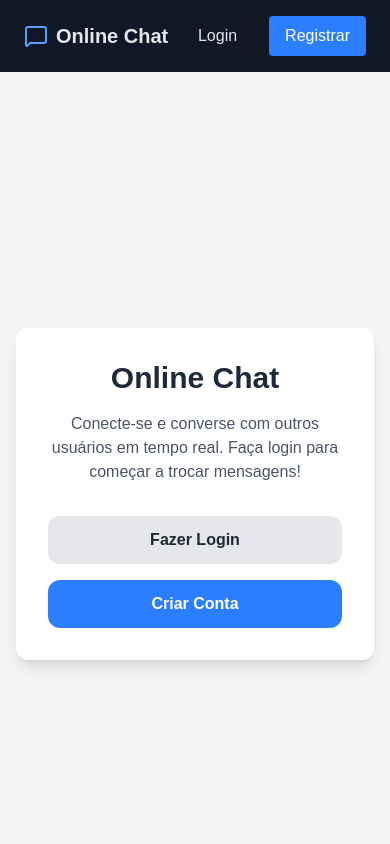
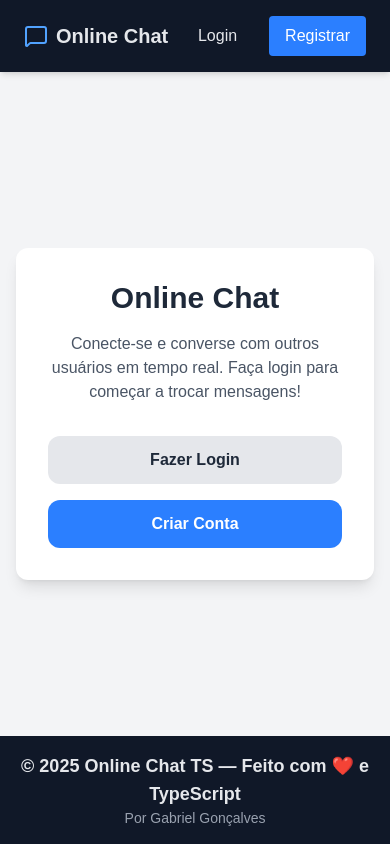
Before and after one commit to GabrielG71/online-chat-js, a Next.js app: page / in a window 390 px wide. Shown: the top 844 px of the page. Built offline with nearby package versions, Linux system fonts and the light colour scheme; no server answers.

Commit message:
Update Responsive

```diff
--- a/src/app/components/LayoutComponents/Footer.tsx
+++ b/src/app/components/LayoutComponents/Footer.tsx
@@ -2,7 +2,7 @@ import React from "react";
 
 const Footer: React.FC = () => {
   return (
-    <footer className="bg-gray-900 text-gray-200 py-4 mt-auto">
+    <footer className="fixed bottom-0 left-0 right-0 z-40 bg-gray-900 text-gray-200 py-4">
       <div className="container mx-auto text-center">
         <p className="text-lg font-semibold">
           © 2025 Online Chat TS — Feito com{" "}
--- a/src/app/components/LayoutComponents/Header.tsx
+++ b/src/app/components/LayoutComponents/Header.tsx
@@ -1,5 +1,4 @@
 "use client";
-
 import { MessageSquare } from "lucide-react";
 import { useSession, signOut } from "next-auth/react";
 import Link from "next/link";
@@ -8,7 +7,7 @@ export default function Header() {
   const { data: session } = useSession();
 
   return (
-    <header className="bg-gray-900 text-gray-200 py-4 px-6 shadow-md">
+    <header className="fixed top-0 left-0 right-0 z-50 bg-gray-900 text-gray-200 py-4 px-6 shadow-md">
       <div className="container mx-auto flex justify-between items-center">
         <Link href="/">
           <div className="flex items-center gap-2 hover:scale-105 transition-all duration-300 hover:text-blue-300 cursor-pointer">
@@ -16,7 +15,6 @@ export default function Header() {
             <span className="text-xl font-semibold">Online Chat</span>
           </div>
         </Link>
-
         {session ? (
           <div className="flex items-center gap-4">
             <span>Olá, {session.user?.name}</span>
--- a/src/app/page.tsx
+++ b/src/app/page.tsx
@@ -2,7 +2,7 @@ import Link from "next/link";
 
 export default function Home() {
   return (
-    <div className="min-h-screen bg-gray-100 dark:bg-gray-900 flex items-center justify-center p-4">
+    <div className="min-h-screen bg-gray-100 dark:bg-gray-900 flex items-center justify-center p-4 pt-20 pb-24 overflow-hidden">
       <div className="max-w-md w-full text-center">
         <div className="bg-white dark:bg-gray-800 p-8 rounded-xl shadow-lg">
           <h1 className="text-3xl font-bold text-gray-800 dark:text-white mb-4">
@@ -12,14 +12,12 @@ export default function Home() {
             Conecte-se e converse com outros usuários em tempo real. Faça login
             para começar a trocar mensagens!
           </p>
-
           <div>
             <Link href="/login">
               <button className="w-full px-6 py-3 mb-4 rounded-xl bg-gray-200 dark:bg-gray-700 text-gray-800 dark:text-white hover:bg-gray-300 dark:hover:bg-gray-600 font-semibold transition-colors">
                 Fazer Login
               </button>
             </Link>
-
             <Link href="/register">
               <button className="w-full px-6 py-3 rounded-xl bg-blue-500 text-white hover:bg-blue-600 font-semibold transition-colors">
                 Criar Conta
```
